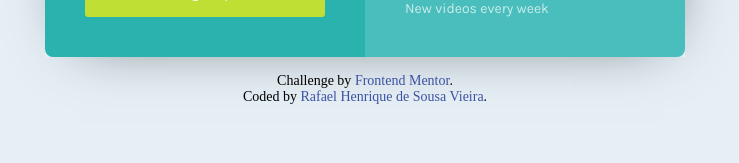
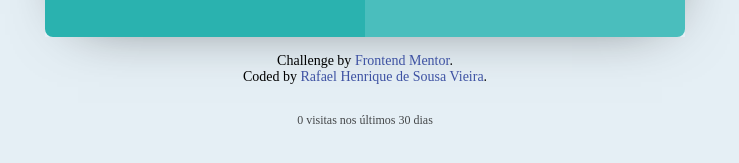
Before and after one commit to RafaelHDSV/Single-Price-Grid-Component, a plain HTML site: page index.html in a window 1280 px wide. Shown: the part 551-714 px from the top of the page, without its empty margins (275-1014 px from the left). Drawn offline with Linux system fonts and the light colour scheme.

Commit message:
Show public visit count in the footer (board#22). (#1)

```diff
--- a/index.html
+++ b/index.html
@@ -64,6 +64,8 @@
     </div>
   </footer>
 <script data-name="BMC-Widget" data-cfasync="false" src="https://cdnjs.buymeacoffee.com/1.0.0/widget.prod.min.js" data-id="vieira" data-description="Support me on Buy me a coffee!" data-message="" data-color="#23CFD6" data-position="Right" data-x_margin="18" data-y_margin="18"></script>
+    <p id="va-visits" aria-live="polite" hidden style="margin:0;padding:0.75rem 1rem;text-align:center;font-size:0.75rem;opacity:0.7"></p>
+    <script type="module" src="js/visit-count.js"></script>
 </body>
 
 </html>
--- /dev/null
+++ b/js/visit-count.js
@@ -0,0 +1,22 @@
+const key = 'tabela-preco-unico'
+const el = document.getElementById('va-visits')
+if (el) {
+  const local = ['localhost', '127.0.0.1', '[::1]'].includes(location.hostname)
+  ;(async () => {
+    try {
+      const res = await fetch(
+        `https://analytics.getvieira.com/v1/public/projects/${encodeURIComponent(key)}/summary?period=30d`
+      )
+      const data = res.ok ? await res.json() : null
+      const n = typeof data?.pageviews === 'number' ? data.pageviews : 0
+      if (!local && n <= 0) return
+      el.textContent = `${new Intl.NumberFormat('pt-BR').format(n)} visitas nos últimos 30 dias`
+      el.hidden = false
+    } catch {
+      if (local) {
+        el.textContent = '0 visitas nos últimos 30 dias'
+        el.hidden = false
+      }
+    }
+  })()
+}
```
